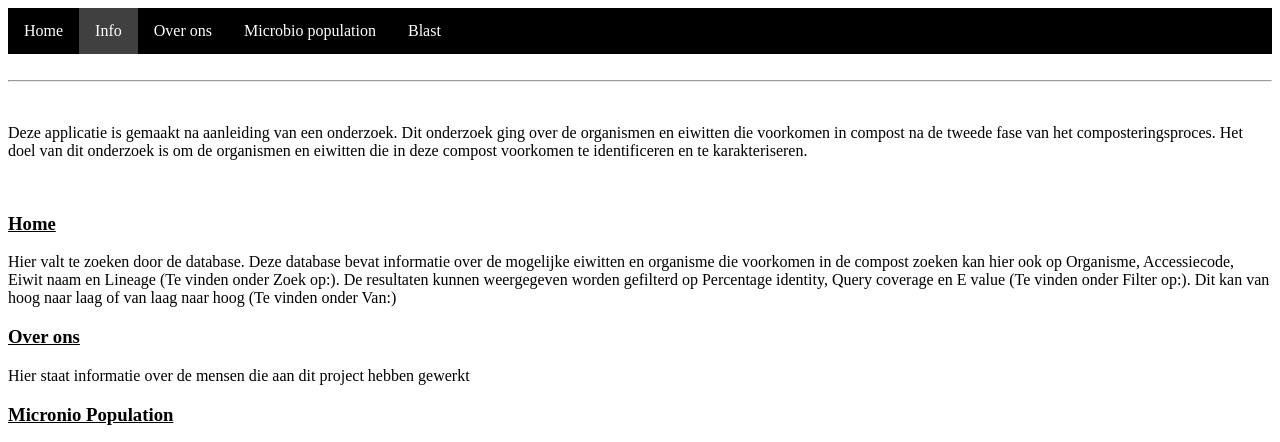
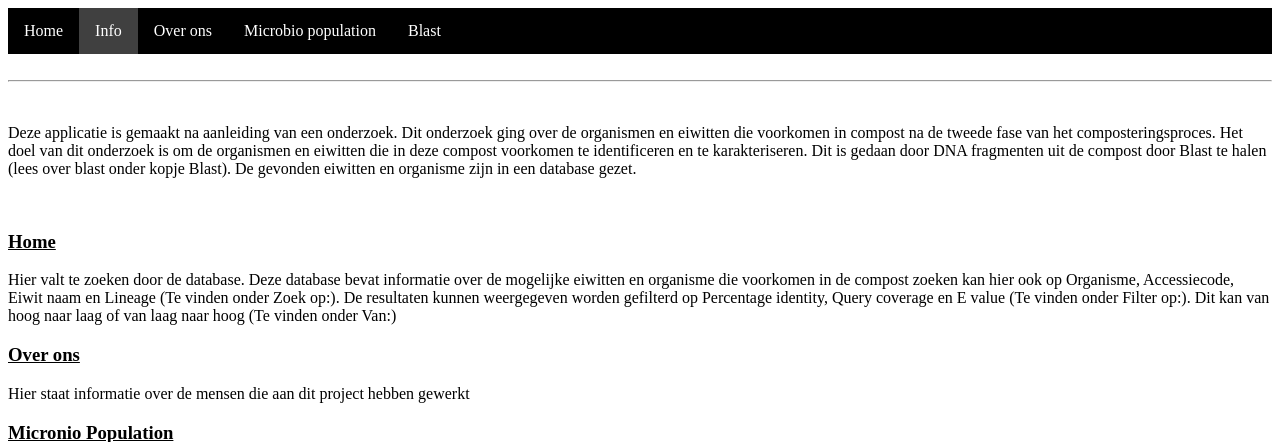
Before and after one commit to HugoCol/AzureFlaskAppCourse4, a Flask app: page /info.html in a window 1280 px wide. Shown: the top 442 px of the page. Run offline with Flask 2, Linux system fonts and the light colour scheme.

Commit message:
Merge remote-tracking branch 'origin/master'
# Conflicts:
#	templates/home.html

```diff
--- a/templates/info.html
+++ b/templates/info.html
@@ -18,7 +18,10 @@
         onderzoek ging over de organismen en eiwitten die voorkomen in
         compost na de tweede fase van het composteringsproces. Het doel
         van dit onderzoek is om de organismen en eiwitten die in deze
-        compost voorkomen te identificeren en te karakteriseren.</p>
+        compost voorkomen te identificeren en te karakteriseren. Dit is gedaan
+        door DNA fragmenten uit de compost door Blast te halen (lees over blast
+        onder kopje Blast). De gevonden eiwitten en organisme zijn in een
+        database gezet.</p>
     <br>
         <h3><a class="infolink" href="home.html" target="_top">Home</a></h3>
         <p>Hier valt te zoeken door de database. Deze database bevat informatie
```
